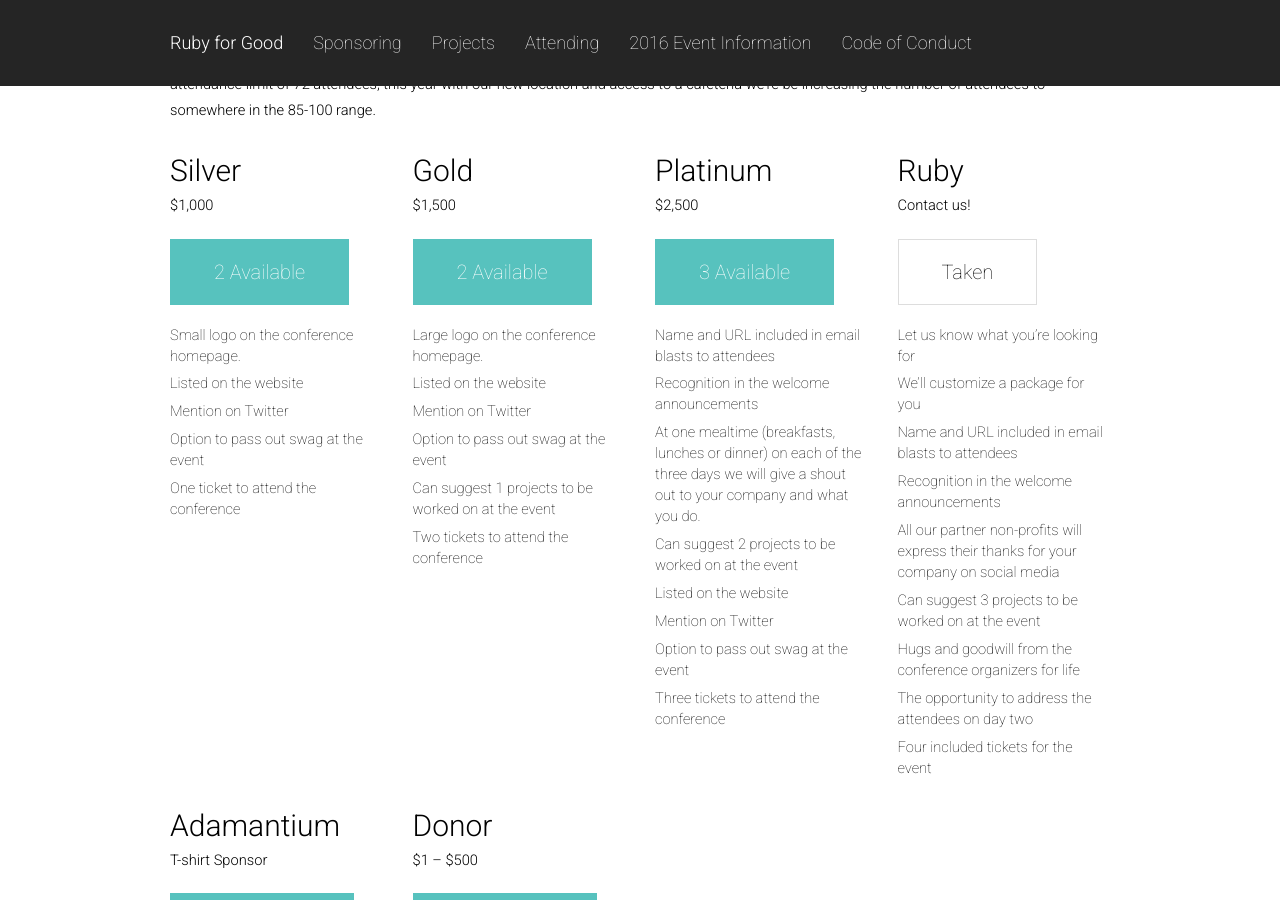
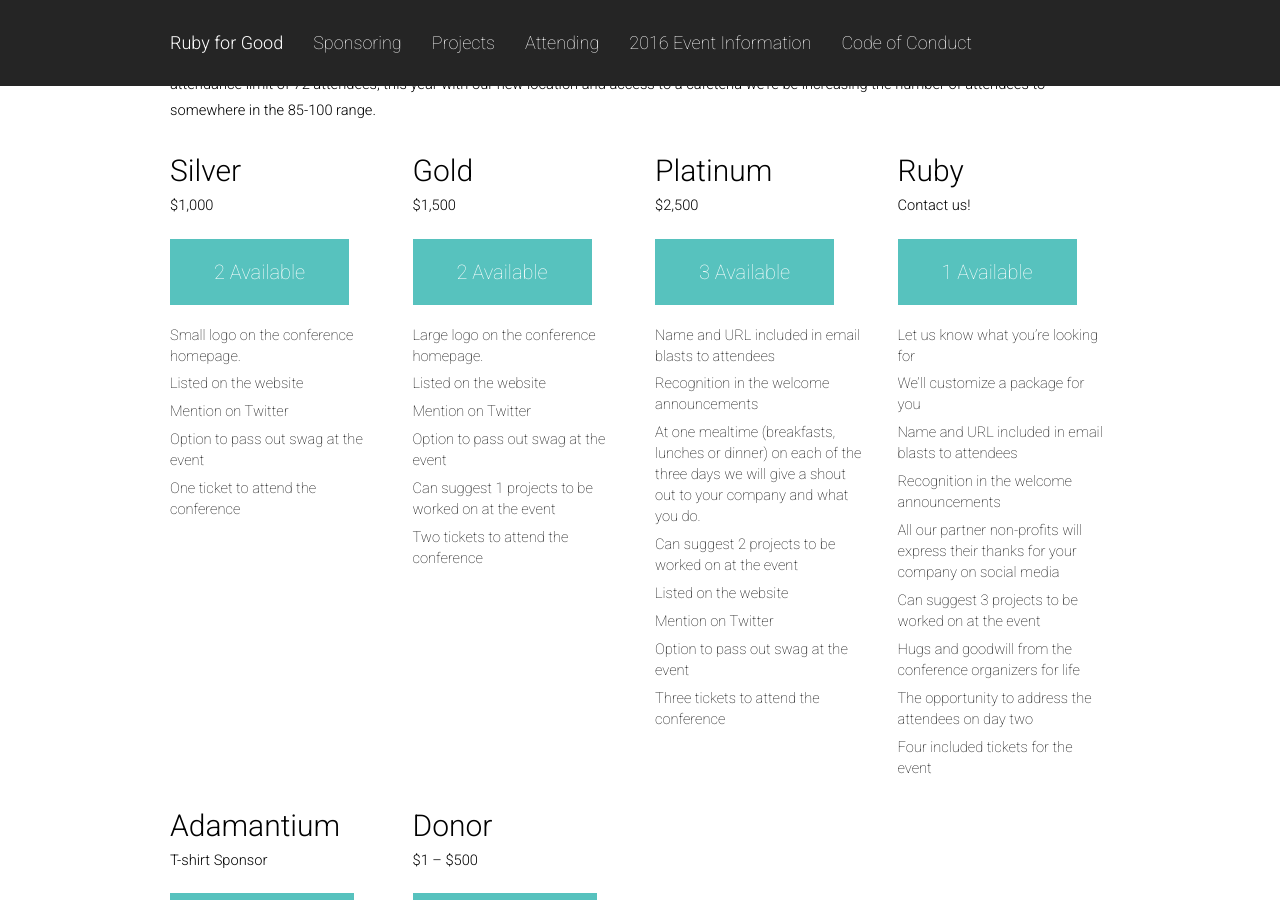
Before and after one commit to rubyforgood/rubyforgood.org--old, a Jekyll site: the page built from sponsors.md, in a window 1280 px wide and 900 px high, scrolled down 360 px. Built offline with Jekyll 4.4.1, drawn with Linux system fonts in a browser that asks for light colours.

Commit message:
changed ruby sponsorship status to available

```diff
--- a/sponsors.md
+++ b/sponsors.md
@@ -74,7 +74,7 @@
 <a href="mailto:info@rubyforgood.org?subject=Ruby Sponsorship" class="btn btn-sm btn-primary">1 Available</a>
 </div-->
 <div class="btn-wrapper">
-<span class="btn btn-sm btn-disabled">Taken</span>
+<a href="mailto:info@rubyforgood.org?subject=Ruby Sponsorship" class="btn btn-sm btn-primary">1 Available</a>
 </div>
 
 - Let us know what you're looking for
```
